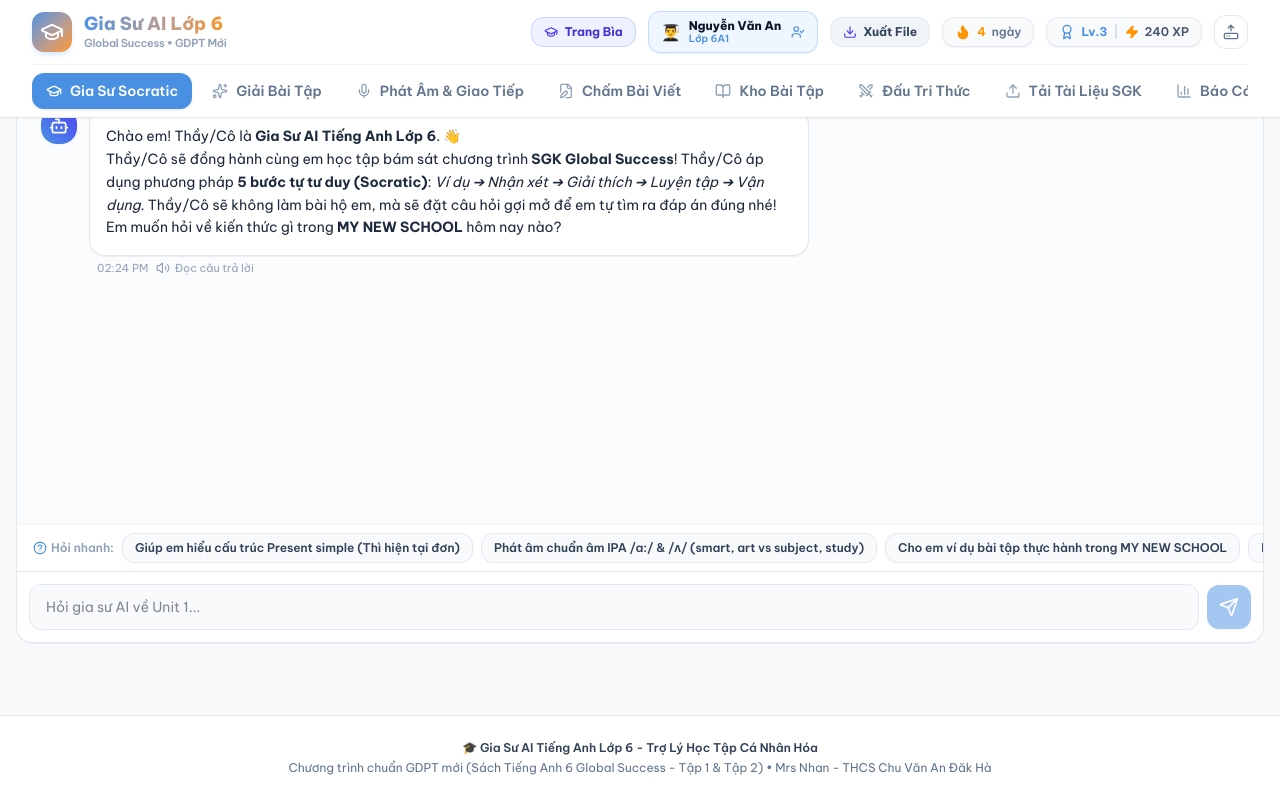
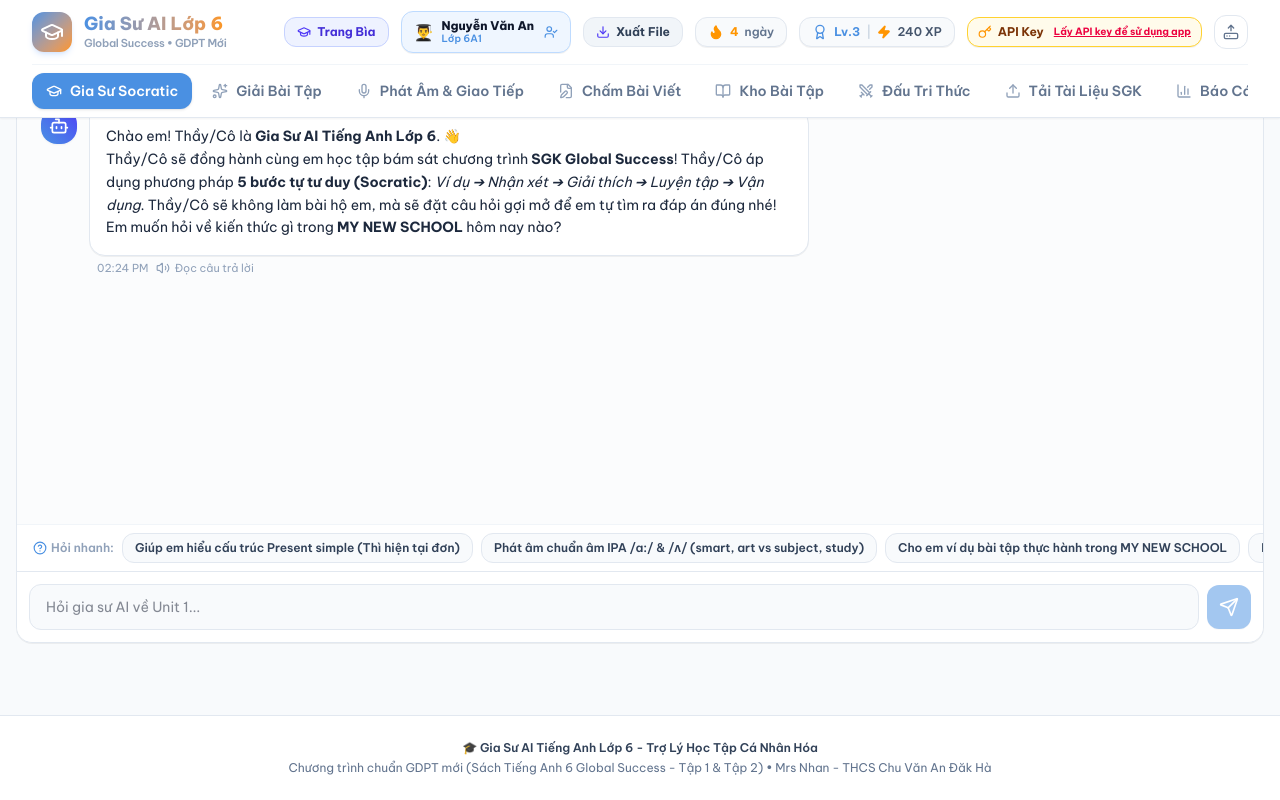
Before and after one commit to newstardakha-oss/giasutienganh6, a React (Vite) app: page / in a window 1280 px wide. Both pictures are taken after a click on the button "Học Thử (Khách)". Shown: the part 412-1212 px from the top of the page. Built offline with nearby package versions, Linux system fonts and the light colour scheme; no server answers.

Commit message:
Ensure API Key settings button and AI Studio link are always visible as per LEHN.md

```diff
--- a/src/components/ApiKeyModal.tsx
+++ b/src/components/ApiKeyModal.tsx
@@ -99,17 +99,28 @@ export const ApiKeyModal: React.FC<ApiKeyModalProps> = ({
             </div>
           </div>
 
-          {/* Green Reassuring Notice for Keyless Access */}
+          {/* Green Reassuring Notice for Keyless Access & Link to Get Key */}
           <div className="bg-emerald-50 dark:bg-emerald-950/40 border border-emerald-200 dark:border-emerald-800 rounded-2xl p-3.5 text-xs text-emerald-900 dark:text-emerald-300 space-y-1.5">
-            <div className="flex items-center gap-1.5 font-bold text-emerald-700 dark:text-emerald-400 text-sm">
-              <CheckCircle2 className="w-4 h-4 shrink-0 text-emerald-600" />
-              <span>Hệ Thống AI Key Máy Chủ Đã Sẵn Sàng!</span>
+            <div className="flex items-center justify-between gap-1.5 font-bold text-emerald-700 dark:text-emerald-400 text-sm">
+              <div className="flex items-center gap-1.5">
+                <CheckCircle2 className="w-4 h-4 shrink-0 text-emerald-600" />
+                <span>Hệ Thống AI Máy Chủ Đã Sẵn Sàng!</span>
+              </div>
+              <a
+                href="https://aistudio.google.com/api-keys"
+                target="_blank"
+                rel="noreferrer"
+                className="text-xs text-rose-600 hover:text-rose-700 font-bold underline flex items-center gap-1"
+              >
+                <span>Lấy API Key Miễn Phí</span>
+                <ExternalLink className="w-3.5 h-3.5" />
+              </a>
             </div>
             <p className="leading-relaxed">
-              Máy chủ đã tích hợp sẵn <strong>AI Key dùng chung của Nhà trường</strong>. Học sinh hoàn toàn <strong>không cần nhập API key</strong> khi vào học!
+              Hệ thống đã tích hợp sẵn <strong>AI Key dùng chung của máy chủ</strong> và <strong>Bộ trợ lý offline</strong>. Học sinh hoàn toàn <strong>không bắt buộc nhập API key</strong> khi vào học!
             </p>
             <p className="text-[11px] opacity-90 italic">
-              💡 Ô nhập key phía trên chỉ dành cho Giáo viên hoặc Quản trị viên muốn sử dụng Key cá nhân riêng.
+              💡 Nếu hết quota key dùng chung hoặc muốn dùng key riêng của Gmail cá nhân, em/thầy cô có thể lấy key tại <a href="https://aistudio.google.com/api-keys" target="_blank" rel="noreferrer" className="underline font-bold text-blue-600">aistudio.google.com/api-keys</a> và dán vào đây.
             </p>
           </div>
 
--- a/src/components/Header.tsx
+++ b/src/components/Header.tsx
@@ -210,18 +210,19 @@ export const Header: React.FC<HeaderProps> = ({
               <span className="text-slate-600">{appData.progress.totalXP} XP</span>
             </div>
 
-            {/* Settings Button (Teacher Only) */}
-            {appData.isTeacherLoggedIn && (
-              <button
-                id="header-api-settings-btn"
-                onClick={onOpenSettings}
-                className="flex items-center gap-1.5 px-3 py-1.5 rounded-xl bg-purple-50 hover:bg-purple-100 text-purple-800 text-xs font-bold transition-all border border-purple-200 shadow-2xs"
-                title="Cấu hình AI dành cho Giáo viên"
-              >
-                <Settings className="w-3.5 h-3.5 text-purple-600" />
-                <span className="hidden sm:inline">Cấu Đặt AI</span>
-              </button>
-            )}
+            {/* Settings (API Key) Button - Always visible for all users according to LỆNH.md */}
+            <button
+              id="header-api-settings-btn"
+              onClick={onOpenSettings}
+              className="flex items-center gap-1.5 px-2.5 py-1.5 rounded-xl bg-amber-50 hover:bg-amber-100 text-amber-900 text-xs font-bold transition-all border border-amber-300 shadow-2xs cursor-pointer"
+              title="Cấu hình AI & API Key"
+            >
+              <Key className="w-3.5 h-3.5 text-[#FF9500]" />
+              <span className="hidden sm:inline">API Key</span>
+              <span className="text-[10px] text-rose-600 font-bold underline hidden md:inline ml-1">
+                Lấy API key để sử dụng app
+              </span>
+            </button>
 
             {/* Backup / Restore Button */}
             <button
```
